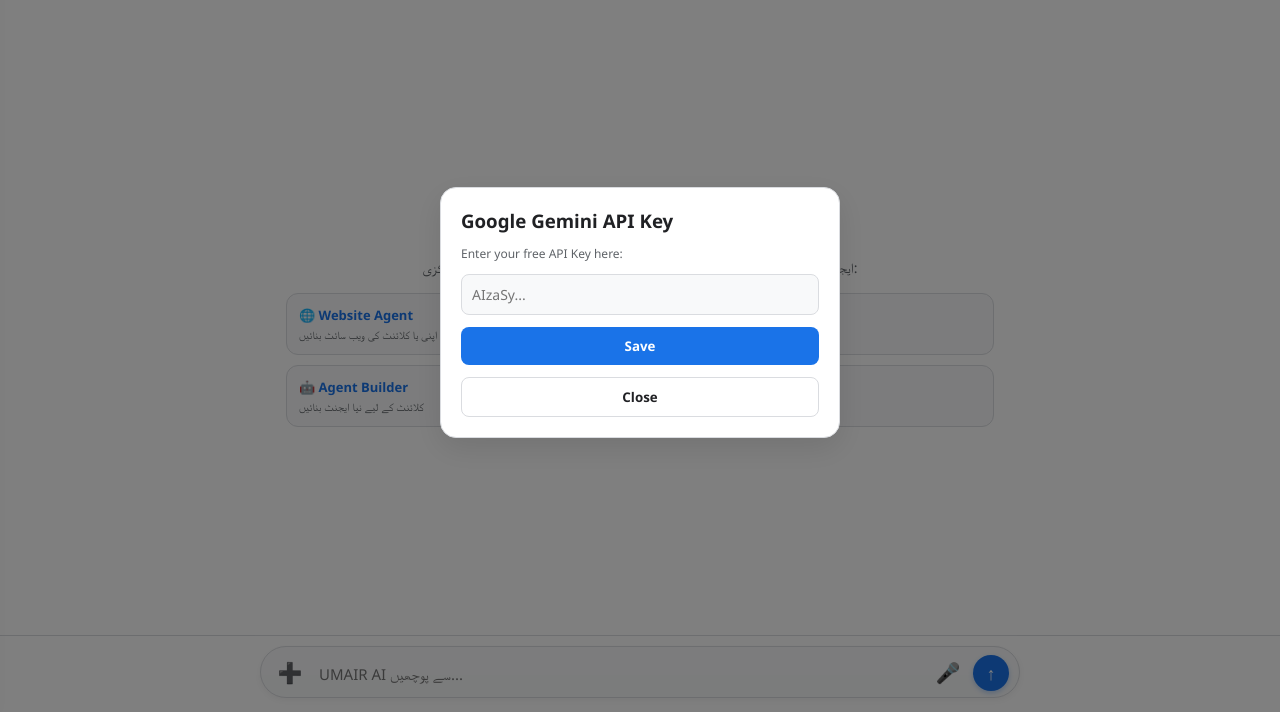
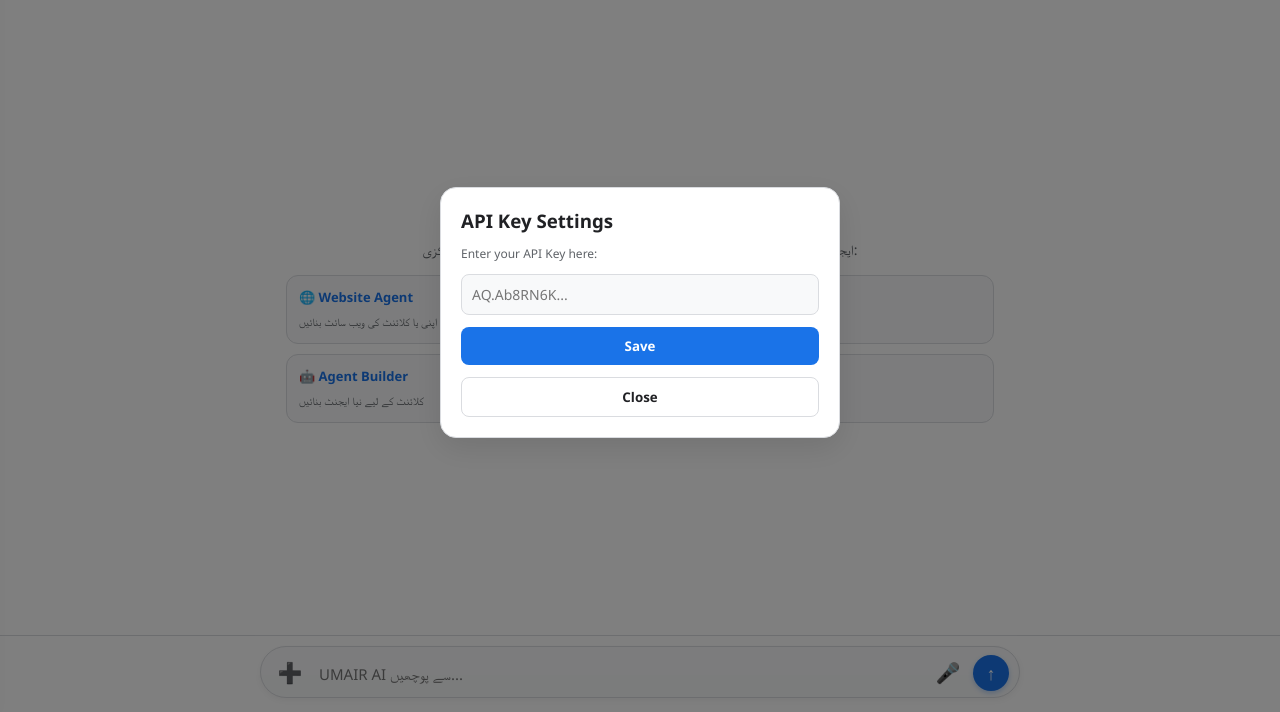
Before and after one commit to umairpullain3-max/umair-ai, a plain HTML site: page index.html in a window 1280 px wide. Shown: the part 88-800 px from the top of the page. Drawn offline with Linux system fonts and the light colour scheme.

Commit message:
Update index.html

```diff
--- a/index.html
+++ b/index.html
@@ -1,4 +1,4 @@
-here<!DOCTYPE html>
+<!DOCTYPE html>
 <html lang="ur" dir="ltr" id="html-root">
 <head>
 <meta charset="UTF-8">
@@ -158,9 +158,9 @@ textarea {
 <!-- API Key Modal -->
 <div class="modal" id="keyModal" onclick="event.stopPropagation()">
   <div class="modal-box">
-    <h3>Google Gemini API Key</h3>
-    <p style="font-size:12px; color:var(--text-dim);">Enter your free API Key here:</p>
-    <input type="password" id="apiKeyInput" placeholder="AIzaSy...">
+    <h3>API Key Settings</h3>
+    <p style="font-size:12px; color:var(--text-dim);">Enter your API Key here:</p>
+    <input type="password" id="apiKeyInput" placeholder="AQ.Ab8RN6K...">
     <button class="save-btn" onclick="saveApiKey()">Save</button>
     <button class="save-btn" style="background:transparent; color:var(--text); border:1px solid var(--border);" onclick="closeKeyModal()">Close</button>
   </div>
@@ -193,15 +193,15 @@ textarea {
         <b id="qa1t">🌐 Website Agent</b>
         <span id="qa1d">Build websites for yourself or clients</span>
       </div>
-      <div class="q-card" onclick="useAgent('مجھے امریکہ یا برطانیہ کے ایسے کاروبار تلاش کرنے کا طریقہ اور پلان دو جنہیں ویب سائٹ کی ضرورت ہو: ')">
+      <div class="q-card" onclick="useAgent('मुझे अमेरिका या برطانیہ کے ایسے کاروبار تلاش کرنے کا طریقہ اور پلان دو جنہیں ویب سائٹ کی ضرورت ہو: ')">
         <b id="qa2t">🔎 Research Agent</b>
         <span id="qa2d">Find clients and businesses</span>
       </div>
       <div class="q-card" onclick="useAgent('میرے کلائنٹ کے لیے ایک کسٹم AI ایجنٹ کا پلان اور سسٹم پرامپٹ تیار کرو جسے میں فروخت کر سکوں: ')">
-        <b id="qa3t">🌐 Agent Builder</b>
+        <b id="qa3t">🤖 Agent Builder</b>
         <span id="qa3d">Build custom agents for clients</span>
       </div>
-      <div class="q-card" onclick="useAgent('مجھے آن لائن کام سے ماہانہ 70 ہزار روپے کمانے کا عملی مرحلہ وار پلان دو: ')">
+      <div class="q-card" onclick="useAgent('मुझे ऑनलाइन کام سے ماہانہ 70 ہزار روپے کمانے کا عملی مرحلہ وار پلان دو: ')">
         <b id="qa4t">💼 Business Planner</b>
         <span id="qa4d">Income & daily work plan</span>
       </div>
@@ -221,7 +221,6 @@ textarea {
   </div>
 
   <div class="input-pill">
-    <!-- Plus Menu -->
     <div class="plus-menu" id="plusMenu" onclick="event.stopPropagation()">
       <button onclick="document.getElementById('cameraInput').click(); togglePlusMenu();" id="menuCam">📷 Take Photo</button>
       <button onclick="document.getElementById('galleryInput').click(); togglePlusMenu();" id="menuGal">🖼️ Upload from Gallery</button>
@@ -519,7 +518,8 @@ async function sendMessage() {
   const aiBubble = appendBubble("ai", "سوچ رہا ہے...");
 
   try {
-    const response = await fetch(`https://generativelanguage.googleapis.com/v1beta/models/gemini-2.5-flash:generateContent?key=${apiKey}`, {
+    // Dynamic endpoint fallback supporting both standard Gemini API and Vertex AI style keys
+    const response = await fetch(`https://generativelanguage.googleapis.com/v1beta/models/gemini-1.5-flash:generateContent?key=${apiKey}`, {
       method: "POST",
       headers: { "Content-Type": "application/json" },
       body: JSON.stringify({ contents: [{ role: "user", parts: parts }] })
```
